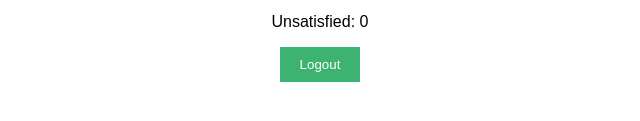
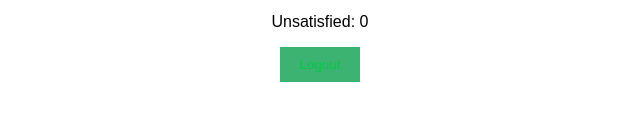
Before and after one commit to Trixster25/Firebase, a plain HTML site: page public/dashboard.html in a window 1280 px wide. Shown: the part 149-270 px from the top of the page, 320-960 px from the left. Drawn offline with Linux system fonts and the light colour scheme.

Commit message:
fix color

```diff
--- a/public/style.css
+++ b/public/style.css
@@ -22,7 +22,7 @@ input {
 button {
     padding: 10px 20px;
     background-color: mediumseagreen;
-    color: white;
+    color: rgb(7, 199, 71);
     border: none;
     cursor: pointer;
 }
```
Also changed, not shown: 1 other file.
